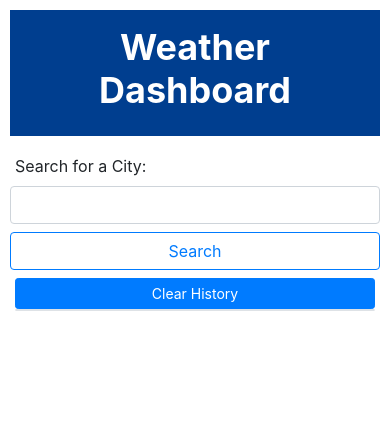
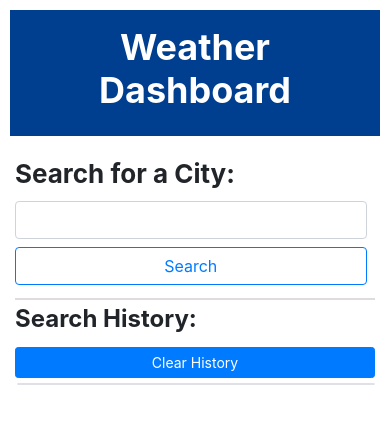
Before and after one commit to joshahuynh/weather-dashboard, a plain HTML site: page index.html in a window 390 px wide. Drawn offline with nearby package versions, Linux system fonts and the light colour scheme.

Commit message:
completed styling

```diff
--- a/assets/css/style.css
+++ b/assets/css/style.css
@@ -18,6 +18,7 @@
 
 #current-weather {
     padding-left: 16px;
+    margin-left: 2px;
 }
 
 #clear-storage {
@@ -26,9 +27,40 @@
     font-size: 12px;
 }
 
-.weather-card {
-    width: 150px;
-    background-color: #2594f5;
-    color: white;
-    text-align: center;
+#clear {
+    margin-top: 5px;
+    margin-bottom: 5px;
 }
+
+#search-button {
+    margin-left: 5px;
+}
+
+#search-city {
+    margin-left: 5px;
+}
+
+ul {
+    border-top: solid 2px rgb(224, 220, 220)  ;
+    margin-top: 5px;
+    padding-top: 5px;
+}
+
+.search {
+    font-size: 24px;
+    font-weight: bold;
+}
+
+.search-city-label {
+    font-size: 26px;
+    font-weight: bold;
+}
+
+.no-city {
+    font-size: 20px;
+    color: red;
+}
+
+#five-day-forecast {
+    margin-top: 10px;
+}
--- a/assets/js/script.js
+++ b/assets/js/script.js
@@ -10,6 +10,7 @@ var searchCityLabel = $("search-city-label")
 var pastCity = $(".pastCities")
 var displayRight = $('#content-right')
 var city;
+var noCity = $('.no-city')
 
 $(document).ready(function() {
     if (localStorage.getItem('searchedCity')!==null) {
@@ -19,6 +20,12 @@ $(document).ready(function() {
     }
     searchBtn.on("click",function(event) {
         event.preventDefault();
+        if (searchCity.val() == '') {
+            noCity.text("Please enter a city.")
+            setTimeout(function(){
+                noCity.text('')
+            }, 1000)
+        } else {
             city = $(searchCity).val();
             citySaved.unshift(city)
             searchCity.val('')
@@ -26,6 +33,7 @@ $(document).ready(function() {
             fiveDayForecast.empty();
             saveLocalStorage();
             currentWeather();
+        }
     })
 })
 
@@ -84,7 +92,7 @@ function currentWeather(){
                                         var forecastDiv = $('<div class= "row">').css({"display":"flex", "margin-left":"10px"})
                                         for (var i = 1; i < 6; i++) {
                                             var fiveDayIcon = response.daily[i].weather[0].icon
-                                            var daily = $('<div class="col-11 col-md-3 col-sm-4">').css({"border":"solid 2px grey", "border-radius":"5px", "background-color":"beige", "margin":"5px"})
+                                            var daily = $('<div class="col-11 col-md-3 col-sm-4">').css({"border":"solid 2px grey", "border-radius":"5px", "background-color":"beige", "margin":"5px 10px 5px 0"})
                                             var dailyTemp = $('<p>').text("Temp: " + (response.daily[i].temp.day) + "°F")
                                             var iconimg = $('<img>').attr("src", "https://openweathermap.org/img/wn/"+fiveDayIcon+"@2x.png")
                                             var dailyDate = $('<p>').text(moment.unix(response.daily[i].dt).format("MM/DD/YYYY"))
--- a/index.html
+++ b/index.html
@@ -21,11 +21,12 @@
                 <form>
                     <label class="search-city-label">Search for a City:</label>
                     <div class="form-row">
-                        <input id="search-city" class="form-control"></input>
-                        <button class="btn btn-outline-primary my-2" style="width: 100%" type="submit" id="search-button">Search</button>
+                        <input id="search-city" style="width: 95%" class="form-control"></input>
+                        <button class="btn btn-outline-primary my-2" style="width: 95%" type="submit" id="search-button">Search</button>
                     </div>
                 </form>
                 <ul id="city-results" style="list-style: none;" class="list-group mt-6">
+                    <h3 class="search">Search History: </h3>
                     <li class="pastCities"></li>
                     <button type="button" class=" col-12 btn btn-primary btn-sm" id="clear">Clear History</button>
                 </ul>
```
Lines whose indentation alone changed are shown as unchanged.
